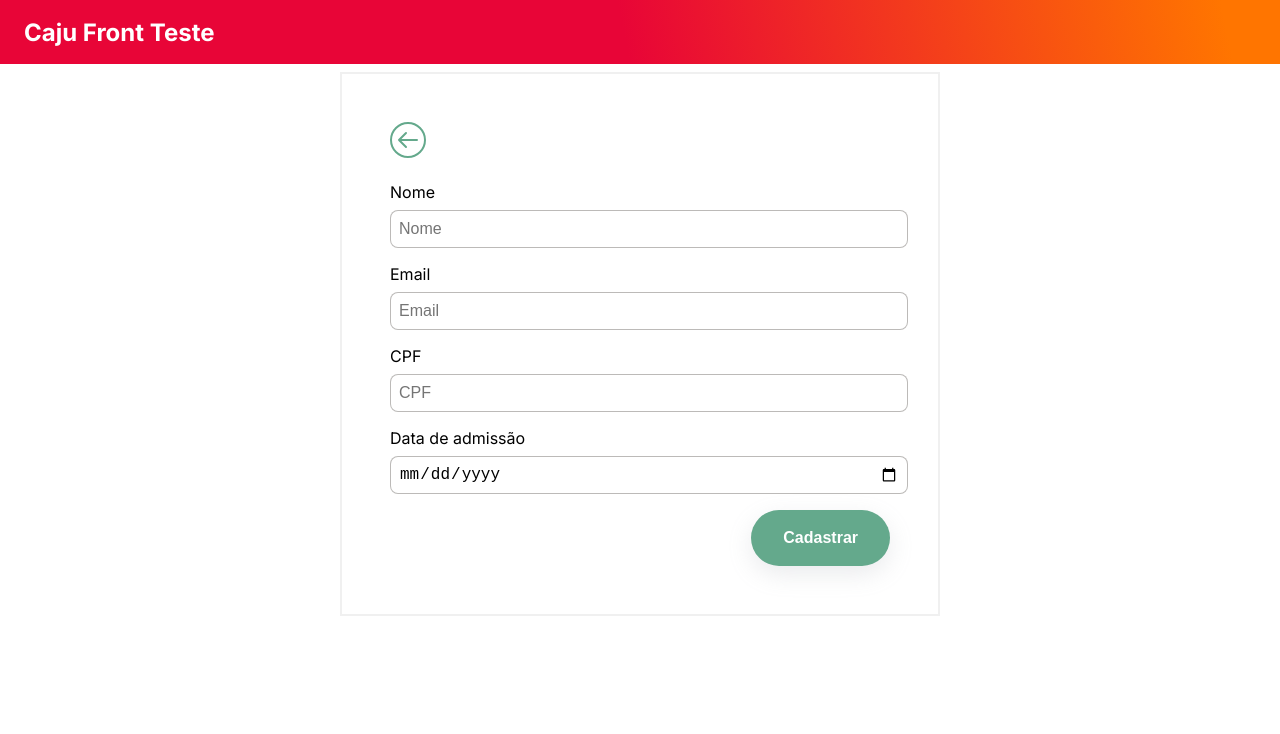
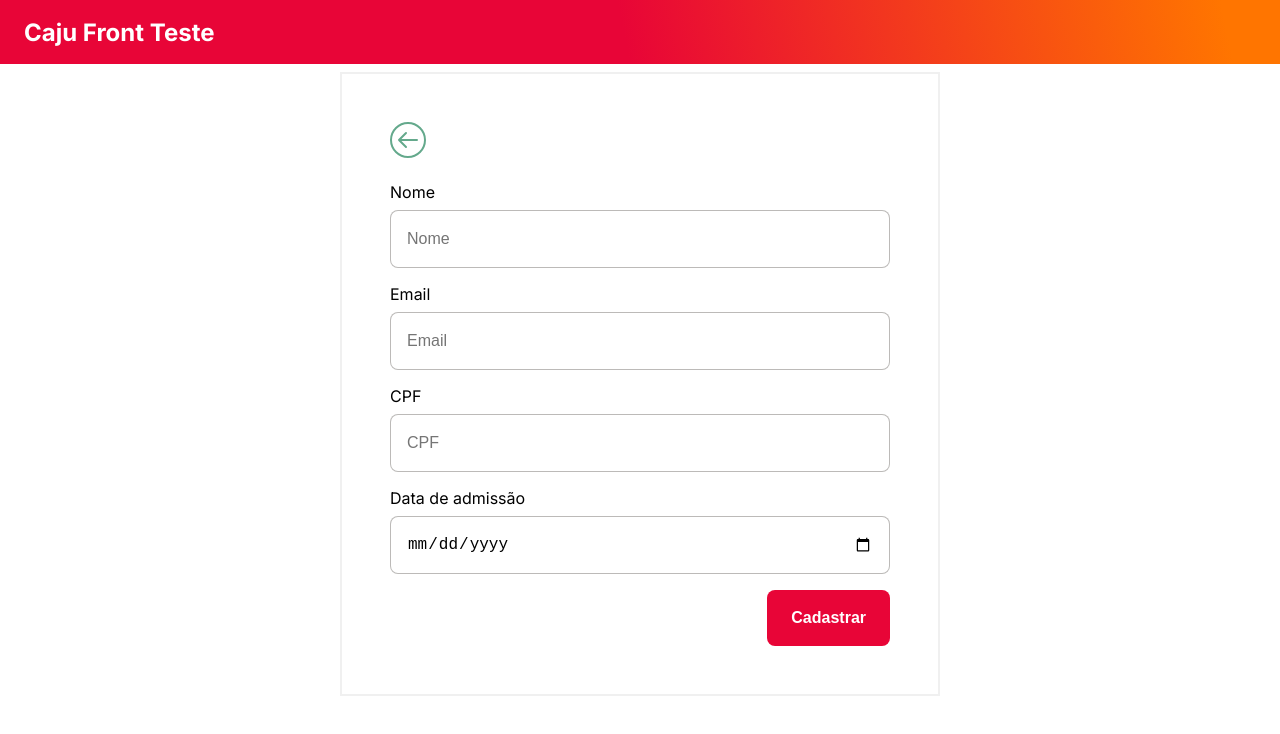
Before and after one commit to saulo-silva/caju-front-teste-1, a React (Vite) app: page / in a window 1280 px wide. Both pictures are taken after a click on the button "Nova Admissão". Shown: the top 734 px of the page. Built offline with nearby package versions, Linux system fonts and the light colour scheme; no server answers; what @ebay/nice-modal-react, styled-react-modal would draw is missing.

Commit message:
fix accessibility

```diff
--- a/src/components/Buttons/index.tsx
+++ b/src/components/Buttons/index.tsx
@@ -1,34 +1,57 @@
-import styled from "styled-components";
+import styled, { css } from "styled-components";
 
-const Button = styled.button`
+type ButtonProps = {
+  $variant?: "primary" | "secondary" | "tertiary";
+};
+
+const Button = styled.button<ButtonProps>`
     outline: none;
     display: flex;
     align-items: center;
+    justify-content: center;
     border: none;
-  border-radius: 36px;
-  padding: 8px 32px;
-  background-color: #64a98c;
+    border-radius: 8px;
+    padding: 12px 24px;
     cursor: pointer;
     height: 56px;
-  color: #fff;
-  box-shadow: rgba(149, 157, 165, 0.2) 0px 8px 24px;
     font-size: 16px;
     font-weight: 600;
+
+    &:focus {
+        outline: 2px solid #000;
+        outline-offset: 2px;
+    }
+
+    ${(props) =>
+            props.$variant === "primary" &&
+            css`
+                background-color: #e80537;
+                color: #fff;
+
+                &:hover {
+                    background-color: #a20326;
+                }
+            `}
+
+    ${(props) =>
+            props.$variant === "secondary" &&
+            css`
+                background-color: transparent;
+                border: 1px solid #e80537;
+                color: #e80537;
+
+                &:hover {
+                    background-color: #fafafa;
+                }
+            `}
+
+    ${(props) =>
+            props.$variant === "tertiary" &&
+            css`
+                color: #e80537;
+                background-color: transparent;
+                border: none;
+            `}
 `;
 
-export const ButtonSmall = styled.button<{
-  $bgcolor?: string;
-  $color?: string;
-}>`
-  font-size: 12px;
-  outline: none;
-  border-radius: 4px;
-  border: none;
-  padding: 4px 16px;
-  background-color: ${(props) => props.$bgcolor || "transparent"};
-  color: ${(props) => props.$color || "#000"};
-  cursor: pointer;
-`;
-
-
 export default Button;
--- a/src/components/ConfirmationModal/index.tsx
+++ b/src/components/ConfirmationModal/index.tsx
@@ -3,7 +3,7 @@ import Modal from "styled-react-modal";
 import styled from "styled-components";
 import { useModal, create } from "@ebay/nice-modal-react";
 
-import { ButtonSmall } from "@/components/Buttons";
+import Button from "@/components/Buttons";
 
 const StyledModal = Modal.styled`
   width: 25rem;
@@ -30,13 +30,46 @@ const Actions = styled.div`
   gap: 8px;
 `;
 
+type statusType = "APPROVED" | "REPROVED" | "DELETE" | "REVIEW";
+
 type Props = {
-  title: string;
+  status: statusType;
 }
 
-const ConfirmationModal = create(({ title }: Props) => {
+const ConfirmationModal = create(({ status }: Props) => {
   const modal = useModal();
   const [opacity, setOpacity] = useState(0);
+
+  const optionsLabels = (status: statusType) => {
+    switch (status) {
+      case "APPROVED":
+        return {
+          title: "Aprovar",
+          confirm: "Aprovar",
+          cancel: "Cancelar"
+        };
+      case "REPROVED":
+        return {
+          title: "Rejeitar",
+          confirm: "Rejeitar",
+          cancel: "Cancelar"
+        };
+      case "REVIEW":
+        return {
+          title: "Revisar",
+          confirm: "Revisar",
+          cancel: "Cancelar"
+        };
+      case "DELETE":
+        return {
+          title: "Excluir",
+          confirm: "Excluir",
+          cancel: "Cancelar"
+        };
+    }
+  };
+
+  const { confirm, cancel, title } = optionsLabels(status);
 
   const handleCloseModal = useCallback((): void => {
     setOpacity(0);
@@ -57,6 +90,8 @@ const ConfirmationModal = create(({ title }: Props) => {
     handleCloseModal();
   }, [modal, handleCloseModal]);
 
+  // Render
+
   return (
     <StyledModal
       isOpen={modal.visible}
@@ -65,10 +100,10 @@ const ConfirmationModal = create(({ title }: Props) => {
       afterOpen={afterOpen}
       opacity={opacity}
     >
-      <h2>{title}</h2>
+      <h2>Tem certeza que deseja {title}?</h2>
       <Actions>
-        <ButtonSmall type="button" $bgcolor="#4CAF50" onClick={handleConfirm}>Sim</ButtonSmall>
-        <ButtonSmall type="button" $bgcolor="#F44336" onClick={handleCancel}>Cancelar</ButtonSmall>
+        <Button type="button" $variant="primary" onClick={handleConfirm}>{confirm}</Button>
+        <Button type="button" $variant="secondary" onClick={handleCancel}>{cancel}</Button>
       </Actions>
     </StyledModal>
   );
--- a/src/components/ErrorMessage/index.tsx
+++ b/src/components/ErrorMessage/index.tsx
@@ -1,8 +1,9 @@
 import styled from "styled-components";
 
-const ErrorMessage = styled.span`
+const ErrorMessage = styled.p`
   font-size: 12px;
-  color: red;
+  color: rgb(191, 73, 83);
+  margin-top: 4px;
 `;
 
 export default ErrorMessage;
--- a/src/components/TextField/index.tsx
+++ b/src/components/TextField/index.tsx
@@ -3,23 +3,38 @@ import styled from "styled-components";
 
 import ErrorMessage from "@/components/ErrorMessage";
 
+export const Container = styled.div`
+    display: flex;
+    flex-direction: column;
+`;
+
 export const Input = styled.input`
-  padding: 0 8px;
+  padding: 0 16px;
   margin-top: 8px;
   vertical-align: middle;
-  width: 100%;
-  min-height: 36px;
+  min-height: 56px;
   background-color: #ffffff;
   border: 1px solid rgba(36, 28, 21, 0.3);
   transition: all 0.2s ease-in-out 0s;
   font-size: 16px;
   line-height: 18px;
   font-weight: normal;
-  border-radius:8px;
+  border-radius: 8px;
   :focus {
     outline: none;
+    border: 2px solid #007c89;
+    box-shadow: inset 0 0 0 2px #007c89;
+  }
+  :hover {
     border: 1px solid #007c89;
-    box-shadow: inset 0 0 0 1px #007c89;
+  }
+  :disabled {
+    background-color: #f0f0f0;
+    border: 1px solid rgba(36, 28, 21, 0.1);
+    color: rgba(36, 28, 21, 0.5);
+  }
+  ::placeholder {
+    color: rgba(36, 28, 21, 0.5);
   }
 `;
 
@@ -28,13 +43,13 @@ type Props = {
   error?: string;
 } & InputHTMLAttributes<HTMLInputElement>;
 
-const TextField = forwardRef<HTMLInputElement, Props>(({ label, error, id, ...rest }, ref) => {
+const TextField = forwardRef<HTMLInputElement, Props>(({ label, error, name, ...rest }, ref) => {
   return (
-    <div>
-      {label && <label htmlFor={id}>{label}</label>}
-      <Input ref={ref} id={id} {...rest} />
+    <Container>
+      {label && <label htmlFor={name}>{label}</label>}
+      <Input ref={ref} id={name} {...rest} />
       {error && <ErrorMessage>{error}</ErrorMessage>}
-    </div>
+    </Container>
   );
 });
 
--- a/src/pages/Dashboard/components/Columns/styles.tsx
+++ b/src/pages/Dashboard/components/Columns/styles.tsx
@@ -32,7 +32,7 @@ export const Column = styled.div<{ $status: RegistrationStatus }>`
   max-height: 80vh;
 `;
 
-export const TitleColumn = styled.h3<{ $status: RegistrationStatus }>`
+export const TitleColumn = styled.h2<{ $status: RegistrationStatus }>`
   color: ${({ $status }) => registrationStatusStyles[$status].title};
   margin: 24px;
 `;
--- a/src/pages/Dashboard/components/RegistrationCard/styles.tsx
+++ b/src/pages/Dashboard/components/RegistrationCard/styles.tsx
@@ -3,7 +3,7 @@ import styled from "styled-components";
 export const Card = styled.div`
   display: flex;
   flex-direction: column;
-  gap: 4px;
+  gap: 8px;
   border: 4px solid #fff;
   margin: 16px;
   border-radius: 8px;
@@ -26,7 +26,7 @@ export const Actions = styled.div`
   margin-top: 8px;
   display: flex;
   align-items: center;
-  gap: 4px;
+  gap: 8px;
   justify-content: space-between;
 
   svg {
--- a/src/pages/Dashboard/components/Searchbar/index.tsx
+++ b/src/pages/Dashboard/components/Searchbar/index.tsx
@@ -60,9 +60,9 @@ export const SearchBar = ({ refetch, onSearch }: Props) => {
 
       <S.Actions>
         <IconButton onClick={refetch} aria-label="refetch">
-          <HiRefresh />
+          <HiRefresh style={{ width: "24px", height: "24px" }} />
         </IconButton>
-        <Button onClick={() => goToNewAdmissionPage()}>Nova Admissão</Button>
+        <Button onClick={() => goToNewAdmissionPage()} $variant="primary">Nova Admissão</Button>
       </S.Actions>
     </S.Container>
   );
--- a/src/pages/Dashboard/styles.tsx
+++ b/src/pages/Dashboard/styles.tsx
@@ -1,6 +1,6 @@
 import styled from "styled-components";
 
-export const Container = styled.div`
+export const Container = styled.main`
   padding: 24px;
   display: flex;
   flex-direction: column;
--- a/src/pages/NewUser/index.tsx
+++ b/src/pages/NewUser/index.tsx
@@ -81,7 +81,7 @@ const NewUserPage = () => {
           data-testid="admission-date-input"
         />
 
-        <Button type="submit" data-testid="submit-button">Cadastrar</Button>
+        <Button type="submit" $variant="primary" data-testid="submit-button">Cadastrar</Button>
       </S.Form>
     </S.Container>
   );
```
Also changed, not shown: src/pages/Dashboard/components/RegistrationCard/index.tsx (+8 -16 lines), 1 other file (tests, documents, lock files or other folders). Lines whose indentation alone changed are shown as unchanged.
